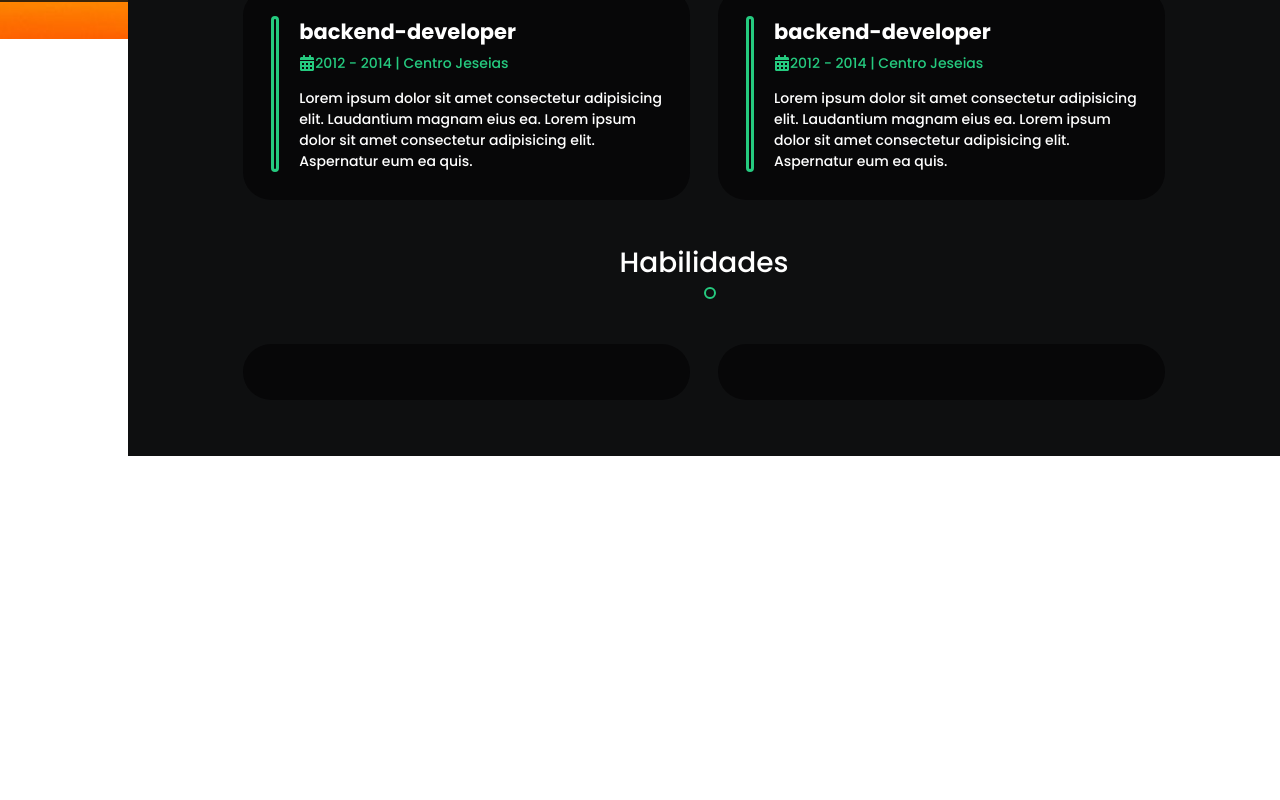
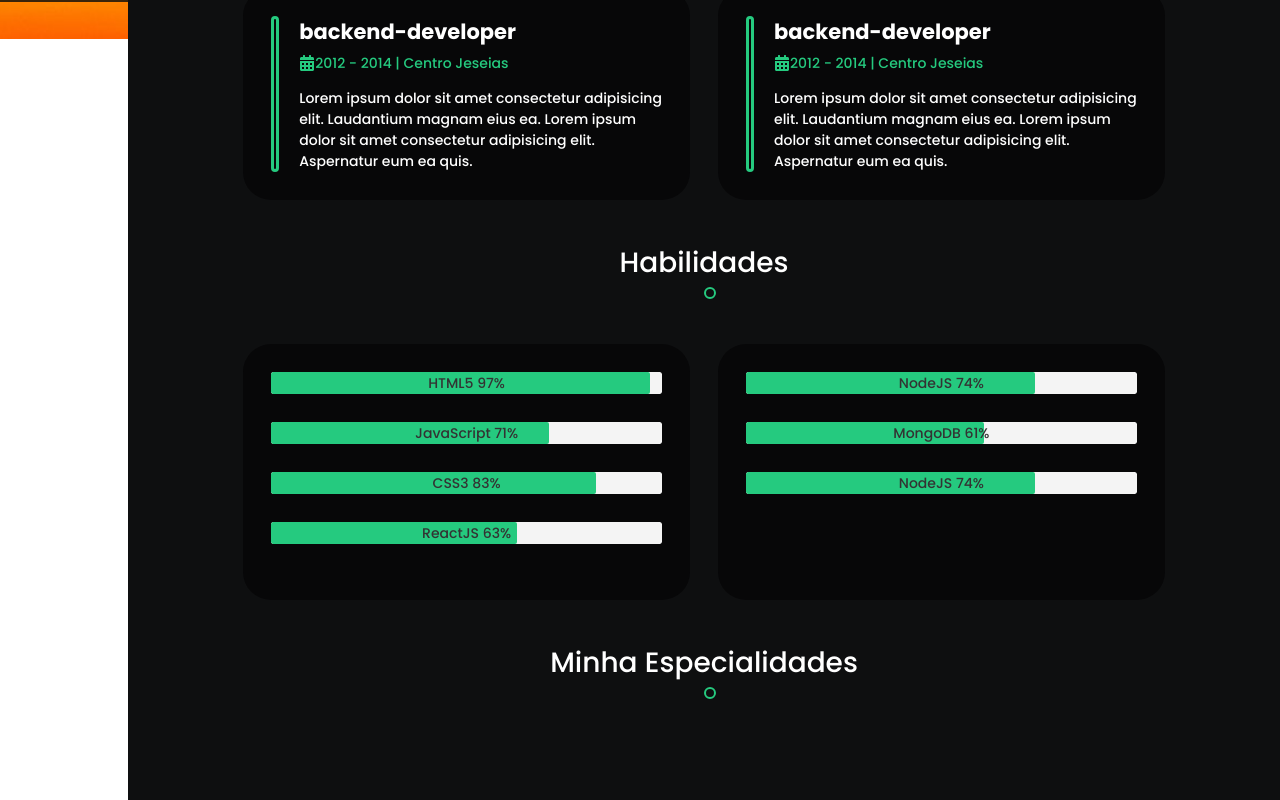
Before and after one commit to jeseias/meu-site, a React (Create React App) app: page /resumo in a window 1280 px wide. Shown: the part 798-1598 px from the top of the page. Before the commit the page ends 1254 px from the top, so only its background shows below. Built offline with nearby package versions, Linux system fonts and the light colour scheme.

Commit message:
Done the skills section

```diff
--- a/src/Pages/Resume/index.js
+++ b/src/Pages/Resume/index.js
@@ -14,7 +14,7 @@ import { Container } from './styles'
 export default () =>
   <Container>
    <MainCenteredContent marginTop='4rem' width='80%'>
-     <section className="knowledge">
+    <section className="knowledge">
        <MainTitle> Resumo <div id="infinity"></div> </MainTitle>
 
         <GridColumn2>
@@ -103,9 +103,43 @@ export default () =>
         <SecondTitle> Habilidades </SecondTitle>
 
         <GridColumn2>
-          <ContentBox></ContentBox>
-          <ContentBox></ContentBox>
+          <ContentBox>
+            <div className="progress">
+              <progress value="97" max="100" />
+              <span> HTML5 97% </span>
+            </div>
+            <div className="progress">
+              <progress value="71" max="100" />
+              <span> JavaScript 71% </span>
+            </div>
+            <div className="progress">
+              <progress value="83" max="100" />
+              <span> CSS3 83% </span>
+            </div>
+            <div className="progress">
+              <progress value="63" max="100" />
+              <span> ReactJS 63% </span>
+            </div>
+          </ContentBox>
+          <ContentBox>
+            <div className="progress">
+              <progress value="74" max="100" />
+              <span> NodeJS 74% </span>
+            </div>
+            <div className="progress">
+              <progress value="61" max="100" />
+              <span> MongoDB 61% </span>
+            </div>
+            <div className="progress">
+              <progress value="74" max="100" />
+              <span> NodeJS 74% </span>
+            </div>
+          </ContentBox>
         </GridColumn2>
       </section>
+
+    <section className="profision">
+      <SecondTitle> Minha Especialidades </SecondTitle>
+    </section>
    </MainCenteredContent>
   </Container>
--- a/src/Pages/Resume/styles.js
+++ b/src/Pages/Resume/styles.js
@@ -1,9 +1,40 @@
 import styled from 'styled-components';
 
-import { PageContainer } from '../../Styles/mixins'
+import { PageContainer,centerContent,positionAbsoluteCenter } from '../../Styles/mixins'
+import { tertiaryColor, darkGray } from '../../Styles/variables'
 
 export const Container = styled.div`
   ${PageContainer};
 
   color: #fff;
+
+  .skill {
+    .progress {
+      width: 100%;
+      ${centerContent}
+      position: relative;
+      margin-bottom: 2rem;
+
+      span {
+        position: absolute;
+        ${positionAbsoluteCenter(50,50)};
+        display: block;
+        font-size: 1rem;
+        color: ${darkGray};
+      }
+      progress {
+        border-radius: 2px;
+        width: 100%;
+        height: 22px;
+      }
+      progress::-webkit-progress-bar {
+        background-color: #f4f4f4;
+        border-radius: 2px;
+      }
+      progress::-webkit-progress-value {
+        border-radius: 2px;
+        background: ${tertiaryColor};
+      }
+    }
+  }
 `;
--- a/src/Styles/mixins.js
+++ b/src/Styles/mixins.js
@@ -11,7 +11,7 @@ export const centerContent = `
 export const smoothTransition =  `transition: All ease-in-out .3s`
 
 export const positionAbsoluteCenter = (t, l) => `
-  position: fixed;
+  position: absolute;
   top: ${t}%;
   left: ${l}%;
   transform: translate(-50%, -50%);
--- a/src/Styles/variables.js
+++ b/src/Styles/variables.js
@@ -3,3 +3,4 @@ export const secondaryColor = `#212529`
 export const tertiaryColor = `#25ca7f`
 export const backgrounColor = `#0e0f10`
 export const lightGray = `#7a8086`
+export const darkGray = `#333`
```
